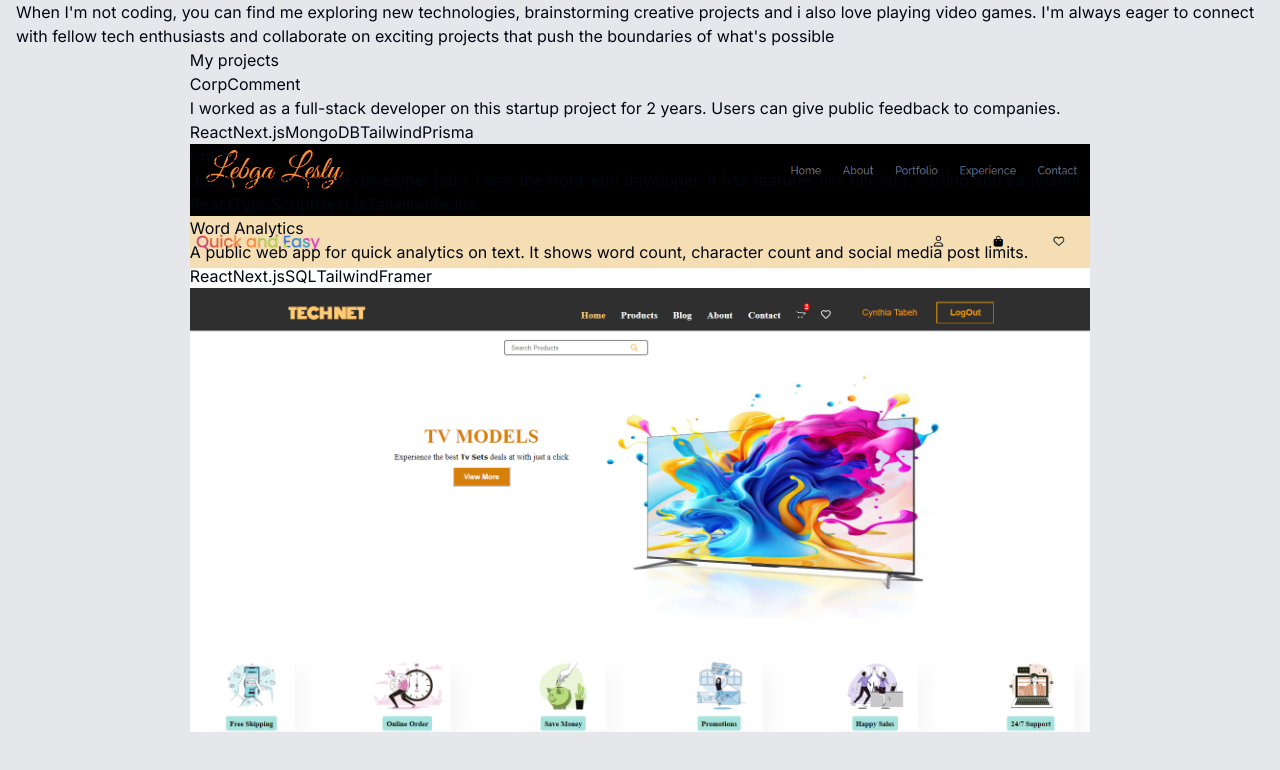
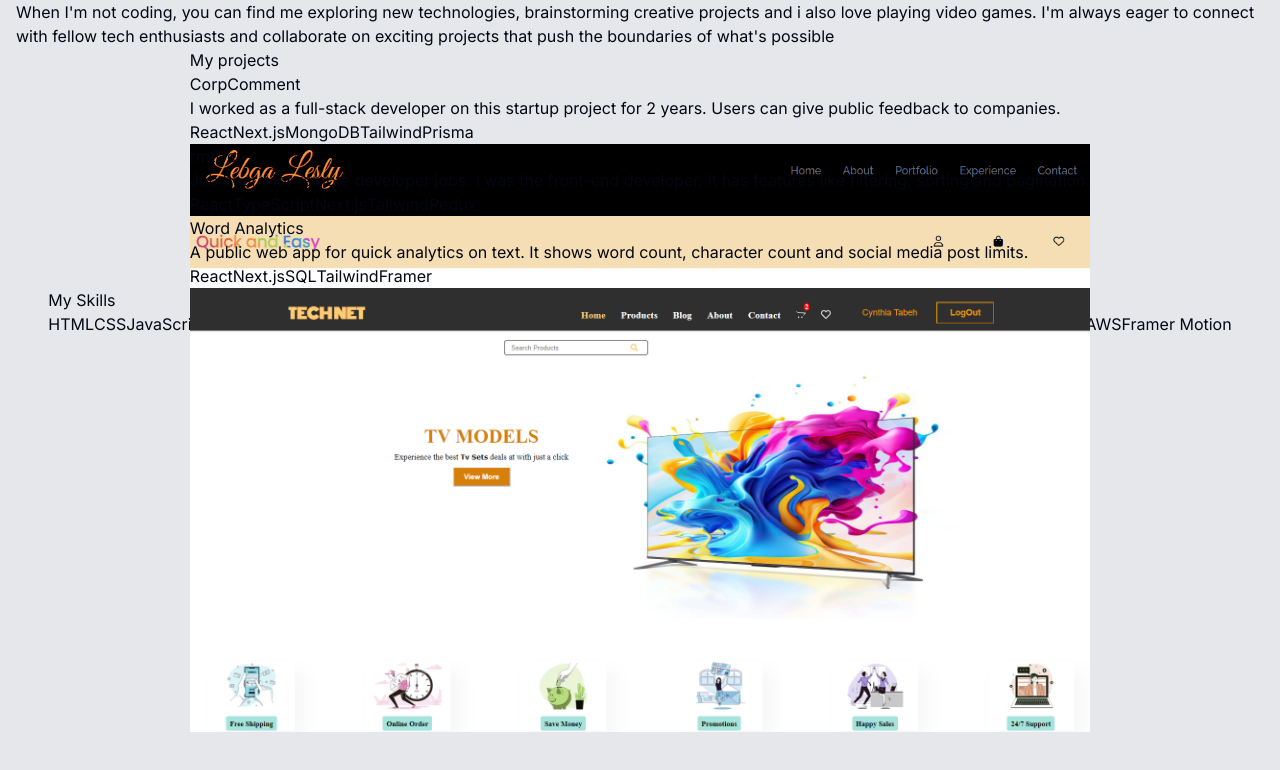
Before and after one commit to LebgaLesly/NewPortfolio, a Next.js app: page / in a window 1280 px wide. Shown: the part 1213-1983 px from the top of the page. Built offline with nearby package versions, Linux system fonts and the light colour scheme.

Commit message:
Skill section done

```diff
--- a/Components/project.tsx
+++ b/Components/project.tsx
@@ -8,6 +8,8 @@
 //import compoenents
 import { projectsData } from "@/lib/data";
 
+
+
 type ProjectProps = (typeof projectsData)[number];
 
 const Project = ({ title, description, tags, imageUrl }: ProjectProps) => {
@@ -17,8 +19,8 @@
     offset: ["0 1", "1.33 1"],
   });
 
-  const scaleProgress = useTransform(scrollYProgress, [0,1], [0.8, 1])
-  const opacityProgress = useTransform(scrollYProgress, [0,1], [0.6, 1])
+  const scaleProgress = useTransform(scrollYProgress, [0, 1], [0.8, 1]);
+  const opacityProgress = useTransform(scrollYProgress, [0, 1], [0.6, 1]);
 
   return (
     <motion.div
--- /dev/null
+++ b/Components/skills.tsx
@@ -0,0 +1,60 @@
+"use client";
+
+//import dependencies
+import React from "react";
+import { motion } from "framer-motion";
+
+//import components
+import SectionHeading from "./section-heading";
+import { skillsData } from "@/lib/data";
+import useSectionView from "@/hooks/usesectionview";
+
+const fadeInAnimationVarinats = {
+  initial: {
+    opacity: 0,
+    y: 100,
+  },
+
+  animate: (index: number) => {
+    return {
+      opacity: 1,
+      y: 0,
+      transition: {
+        delay: 0.05 * index,
+      },
+    };
+  },
+};
+
+const Skills = () => {
+  const { ref } = useSectionView("Skills");
+
+  return (
+    <section
+      id="skills"
+      className="max-w-[53rem] scroll-mt-28 text-center sm:mb-40"
+      ref={ref}
+    >
+      <SectionHeading> My Skills</SectionHeading>
+      <ul className="flex flex-wrap justify-center gap-2 text-lg text-gray-800">
+        {skillsData.map((skill, index) => (
+          <motion.li
+            key={index}
+            className="bg-white border border-black/[0.1] rounded-xl px-5 py-3"
+            variants={fadeInAnimationVarinats}
+            initial="initial"
+            whileInView="animate"
+            viewport={{
+              once: true,
+            }}
+            custom={index}
+          >
+            {skill}
+          </motion.li>
+        ))}
+      </ul>
+    </section>
+  );
+};
+
+export default Skills;
--- a/app/page.tsx
+++ b/app/page.tsx
@@ -3,6 +3,7 @@
 import SectionDivider from "@/Components/section-divider";
 import About from "@/Components/about";
 import Projects from "@/Components/projects";
+import Skills from "@/Components/skills";
 
 export default function HomePage() {
   return (
@@ -12,6 +13,8 @@
       <About />
       <SectionDivider />
       <Projects />
+      <SectionDivider />
+      <Skills />
     </main>
   );
 }
--- a/lib/data.ts
+++ b/lib/data.ts
@@ -101,14 +101,14 @@
   "Node.js",
   "Git",
   "Tailwind",
-  "Prisma",
+  "Firebase",
   "MongoDB",
   "Redux",
-  "GraphQL",
-  "Apollo",
+  "React Native",
+  "MongoDB",
   "Express",
   "PostgreSQL",
   "Python",
-  "Django",
+  "AWS",
   "Framer Motion",
 ] as const;
```
Also changed, not shown: Components/skill.tsx (deleted, +0 -12 lines).
